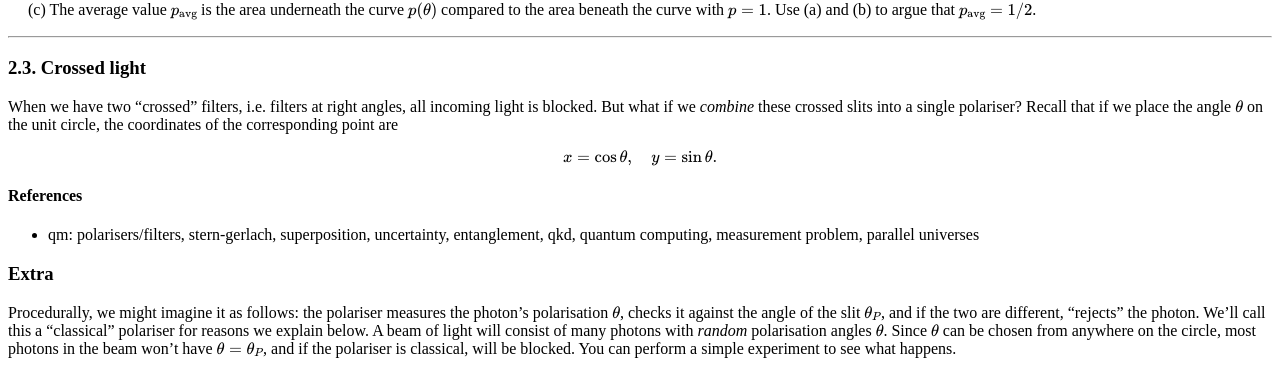
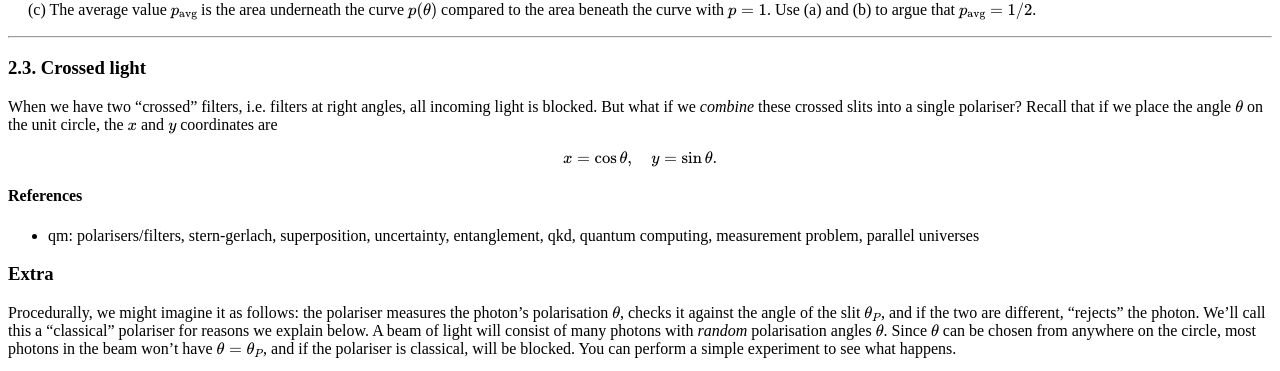
Before and after one commit to hapax/hapax.github.io, a Jekyll site: the page built from assets/simple-qm.md, in a window 1280 px wide and 900 px high, scrolled down 1949 px. Shown: the part 526-897 px from the top of the window. Built offline with Jekyll 4.4.1, drawn with Linux system fonts in a browser that asks for light colours; our own code applies the rules of GitHub Pages for plain Markdown files; formulas are drawn with MathJax 3; a script that is not in the unit is left out.

Commit message:
Update simple-qm.md

```diff
--- a/assets/simple-qm.md
+++ b/assets/simple-qm.md
@@ -243,8 +243,8 @@ Use (a) and (b) to argue that $p_{\text{avg}} = 1/2$.
 When we have two "crossed" filters, i.e. filters at right angles, all
 incoming light is blocked.
 But what if we *combine* these crossed slits into a single polariser?
-Recall that if we place the angle $\theta$ on the unit circle, the
-coordinates of the corresponding point are
+Recall that if we place the angle $\theta$ on the unit circle, the $x$
+and $y$ coordinates are
 
 $$
 x = \cos\theta, \quad y = \sin \theta.
```
